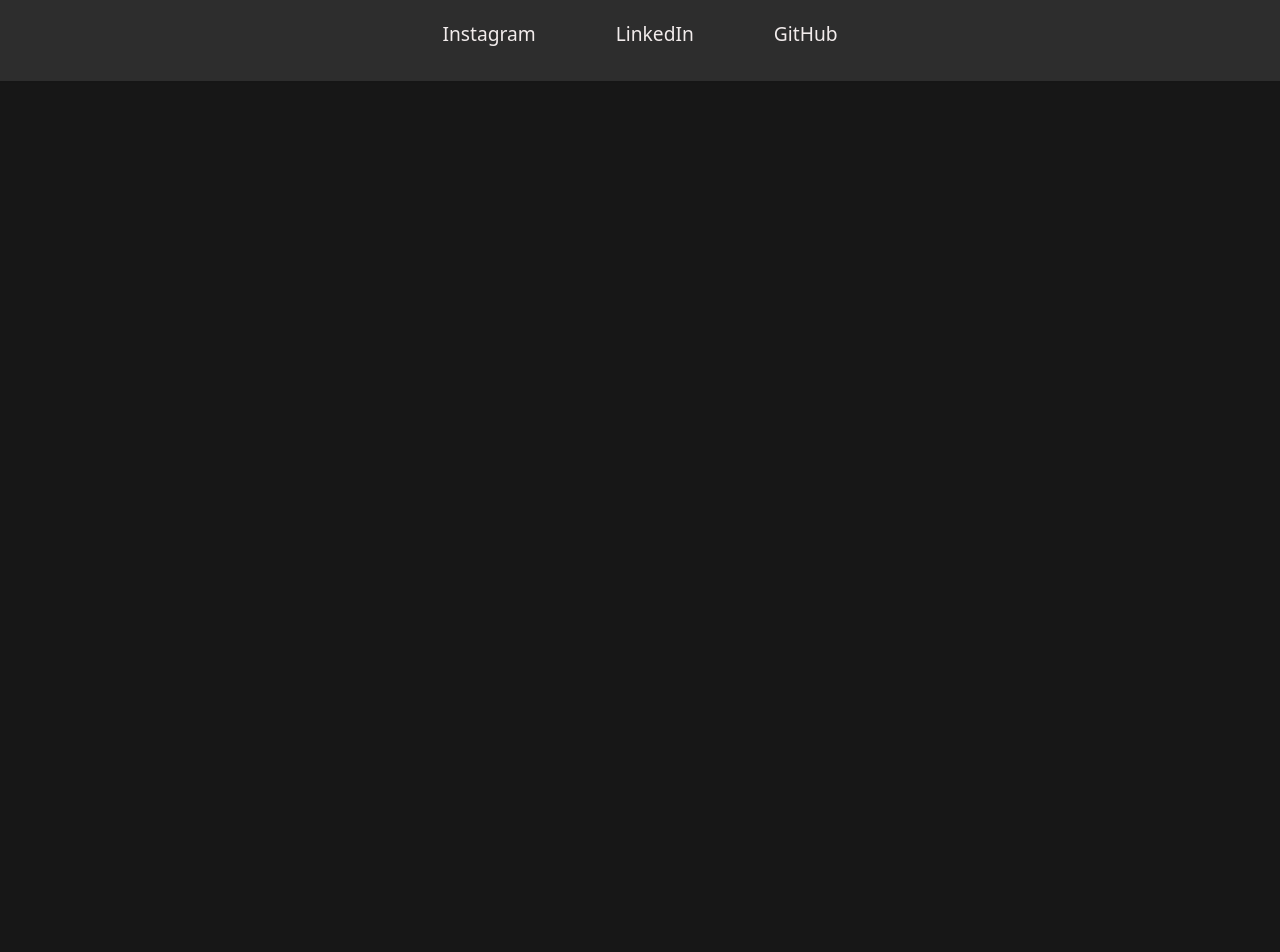
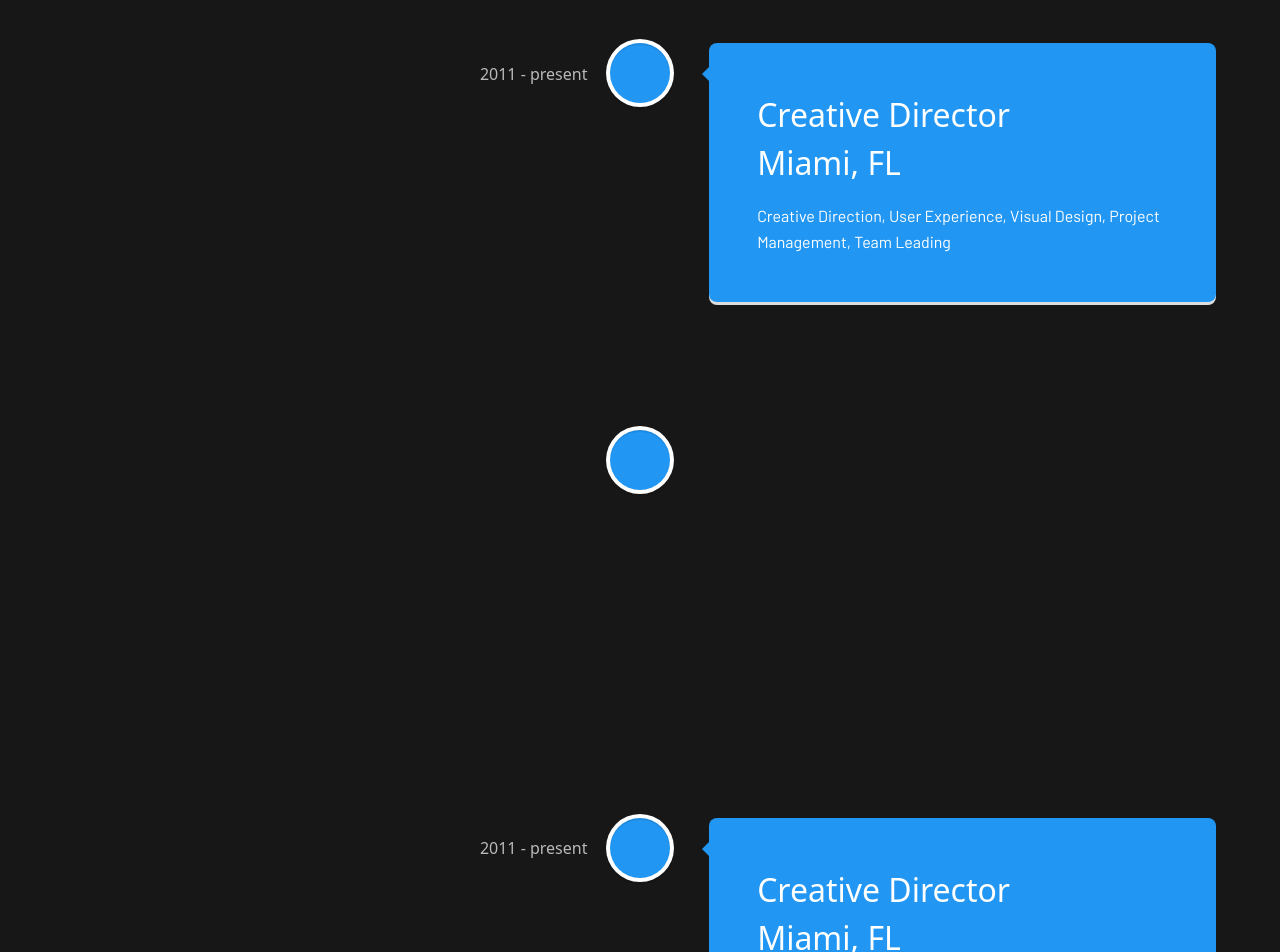
Before and after one commit to LubabDesu/portfolio_website, a Next.js app: page /cv in a window 1280 px wide. Shown: the part 620-1572 px from the top of the page. Before the commit the page ends 800 px from the top, so only its background shows below. Built offline with nearby package versions, Linux system fonts and the light colour scheme.

Commit message:
create projects.mjs and projects.json to dynamically render projects, left with mapping the array into cards

```diff
--- a/src/app/globals.css
+++ b/src/app/globals.css
@@ -61,7 +61,7 @@ h1 {
     font-size: xx-large;
     border-radius: 20%;
     overflow: hidden;
-    background-color: bisque;
+    background-color: gray;
     margin: 5vh;
 }
 
--- a/src/app/ml/page.jsx
+++ /dev/null
@@ -1,3 +0,0 @@
-export default function Ml() {
-    return <div>ML page</div>;
-}
--- a/src/app/music/page.jsx
+++ /dev/null
@@ -1,3 +0,0 @@
-export default function Music() {
-    return <div>Music page</div>;
-}
--- a/src/app/swe/page.jsx
+++ /dev/null
@@ -1,3 +0,0 @@
-export default function Swe() {
-    return <div>Swe page</div>;
-}
--- a/src/components/Timeline.jsx
+++ b/src/components/Timeline.jsx
@@ -34,6 +34,84 @@ export const TimelineResume = () => {
                         Project Management, Team Leading
                     </p>
                 </VerticalTimelineElement>
+                <VerticalTimelineElement
+                    className="vertical-timeline-element--work"
+                    contentStyle={{
+                        background: "rgb(33, 150, 243)",
+                        color: "#fff",
+                    }}
+                    contentArrowStyle={{
+                        borderRight: "7px solid  rgb(33, 150, 243)",
+                    }}
+                    date="2011 - present"
+                    iconStyle={{
+                        background: "rgb(33, 150, 243)",
+                        color: "#fff",
+                    }}
+                >
+                    <h3 className="vertical-timeline-element-title">
+                        Creative Director
+                    </h3>
+                    <h4 className="vertical-timeline-element-subtitle">
+                        Miami, FL
+                    </h4>
+                    <p>
+                        Creative Direction, User Experience, Visual Design,
+                        Project Management, Team Leading
+                    </p>
+                </VerticalTimelineElement>
+                <VerticalTimelineElement
+                    className="vertical-timeline-element--work"
+                    contentStyle={{
+                        background: "rgb(33, 150, 243)",
+                        color: "#fff",
+                    }}
+                    contentArrowStyle={{
+                        borderRight: "7px solid  rgb(33, 150, 243)",
+                    }}
+                    date="2011 - present"
+                    iconStyle={{
+                        background: "rgb(33, 150, 243)",
+                        color: "#fff",
+                    }}
+                >
+                    <h3 className="vertical-timeline-element-title">
+                        Creative Director
+                    </h3>
+                    <h4 className="vertical-timeline-element-subtitle">
+                        Miami, FL
+                    </h4>
+                    <p>
+                        Creative Direction, User Experience, Visual Design,
+                        Project Management, Team Leading
+                    </p>
+                </VerticalTimelineElement>
+                <VerticalTimelineElement
+                    className="vertical-timeline-element--work"
+                    contentStyle={{
+                        background: "rgb(33, 150, 243)",
+                        color: "#fff",
+                    }}
+                    contentArrowStyle={{
+                        borderRight: "7px solid  rgb(33, 150, 243)",
+                    }}
+                    date="2011 - present"
+                    iconStyle={{
+                        background: "rgb(33, 150, 243)",
+                        color: "#fff",
+                    }}
+                >
+                    <h3 className="vertical-timeline-element-title">
+                        Creative Director
+                    </h3>
+                    <h4 className="vertical-timeline-element-subtitle">
+                        Miami, FL
+                    </h4>
+                    <p>
+                        Creative Direction, User Experience, Visual Design,
+                        Project Management, Team Leading
+                    </p>
+                </VerticalTimelineElement>
             </VerticalTimeline>
         </div>
     );
--- a/src/components/navbar.jsx
+++ b/src/components/navbar.jsx
@@ -36,10 +36,10 @@ export const Navbar = () => {
                     </ul>
                 </li>
                 <li className="dropdown">
-                    <Link href="/projects" className="blinker-regular">
+                    <Link href="/Overview" className="blinker-regular">
                         Projects
                     </Link>
-                    <ul className="dropdown-content">
+                    {/* <ul className="dropdown-content">
                         <li>
                             <Link href="/Overview" className="blinker-regular">
                                 overview
@@ -60,7 +60,7 @@ export const Navbar = () => {
                                 music
                             </Link>
                         </li>
-                    </ul>
+                    </ul> */}
                 </li>
                 <li>
                     <Link href="/contact" className="blinker-regular">
```
Also changed, not shown: src/app/data/projects.json (added, +14 -0 lines), src/app/lib/projects.mjs (added, +15 -0 lines).
